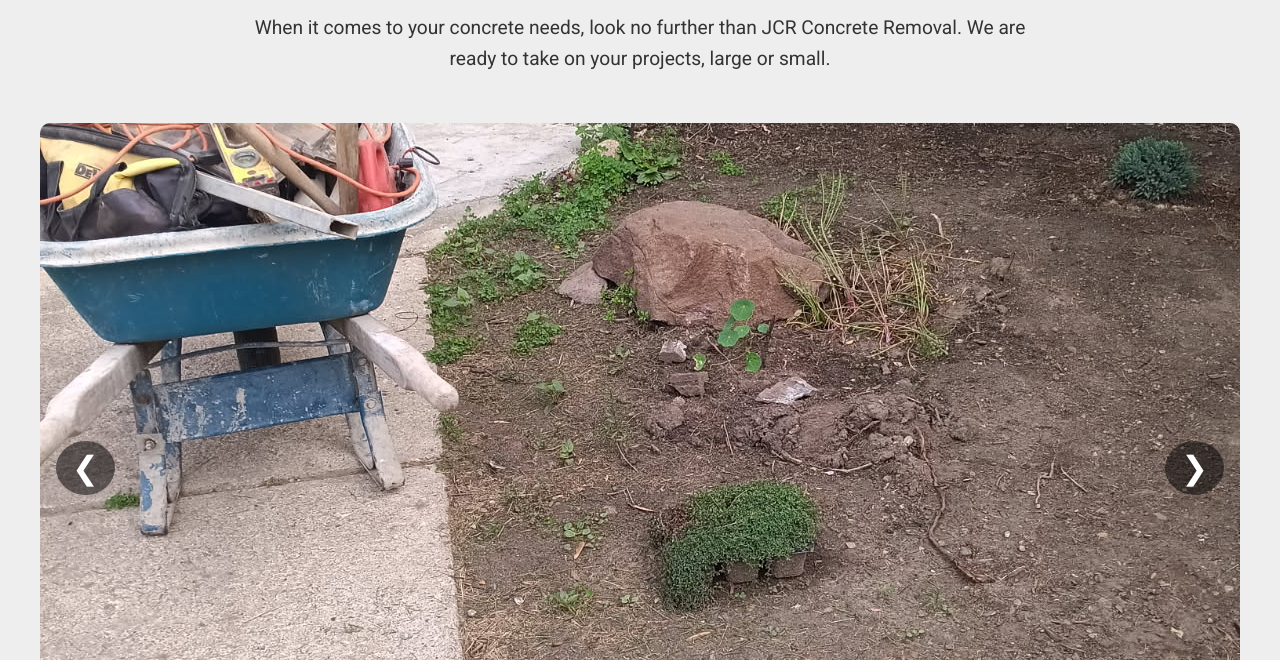
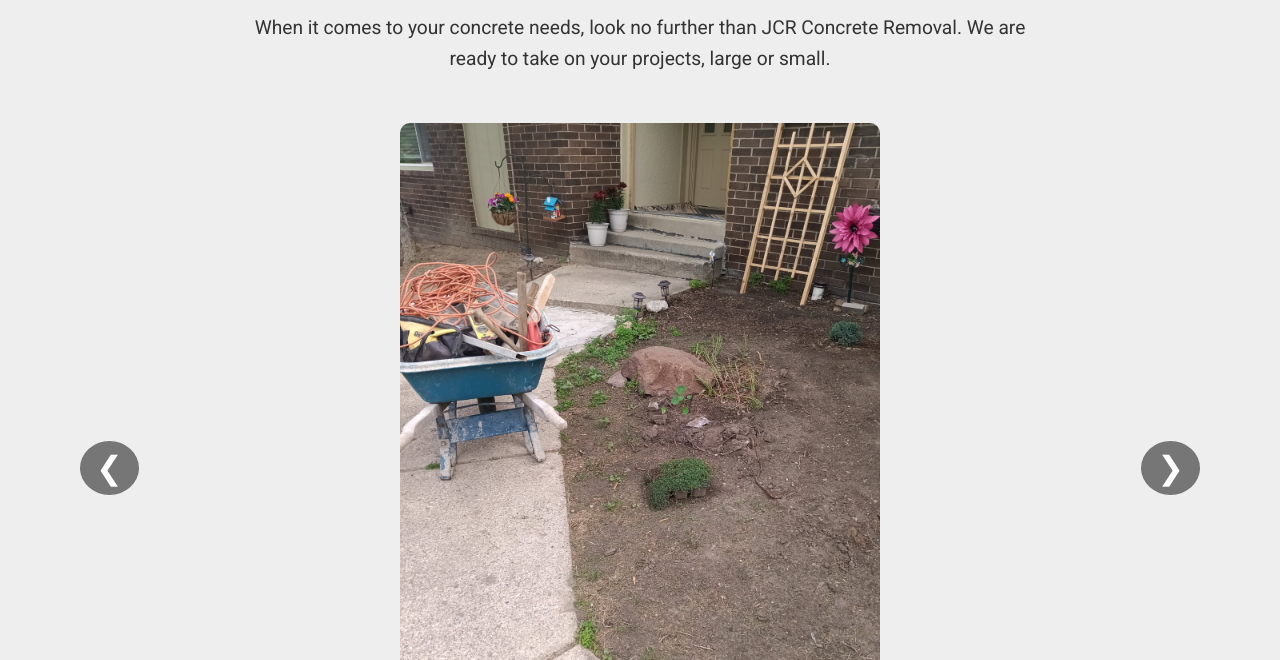
Before and after one commit to fun818/jcr-concrete-removal-replace-website, a plain HTML site: page index.html in a window 1280 px wide. Shown: the part 292-952 px from the top of the page. Drawn offline with Linux system fonts and the light colour scheme.

Commit message:
Update index.html

```diff
--- a/index.html
+++ b/index.html
@@ -89,9 +89,10 @@
 
     .gallery-container {
       position: relative;
-      max-width: 1200px;
+      max-width: 90%;
       margin: auto;
       overflow: hidden;
+      text-align: center;
     }
 
     .slide {
@@ -104,13 +105,13 @@
     }
 
     .slide img {
-      width: 100%;
-      height: auto;
-      max-height: 80vh;
-      object-fit: cover;
+      width: auto;
+      height: 80vh;
+      max-width: 100%;
+      object-fit: contain;
       border-radius: 10px;
       display: block;
-      margin: auto;
+      margin: 0 auto;
     }
 
     .caption {
```
